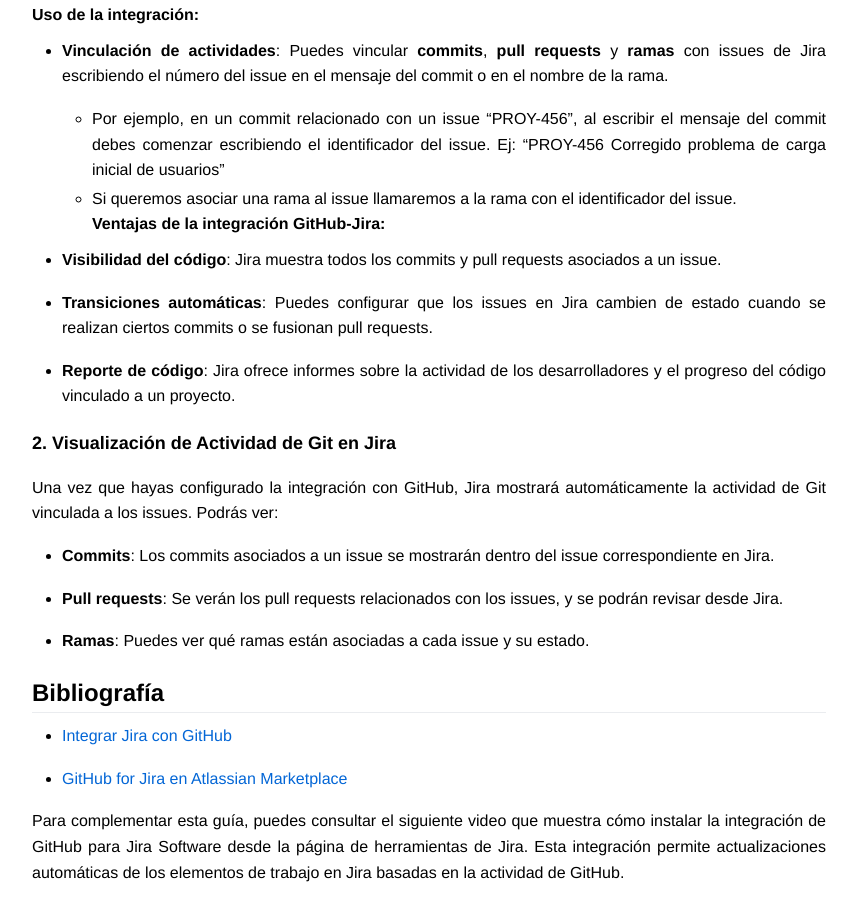
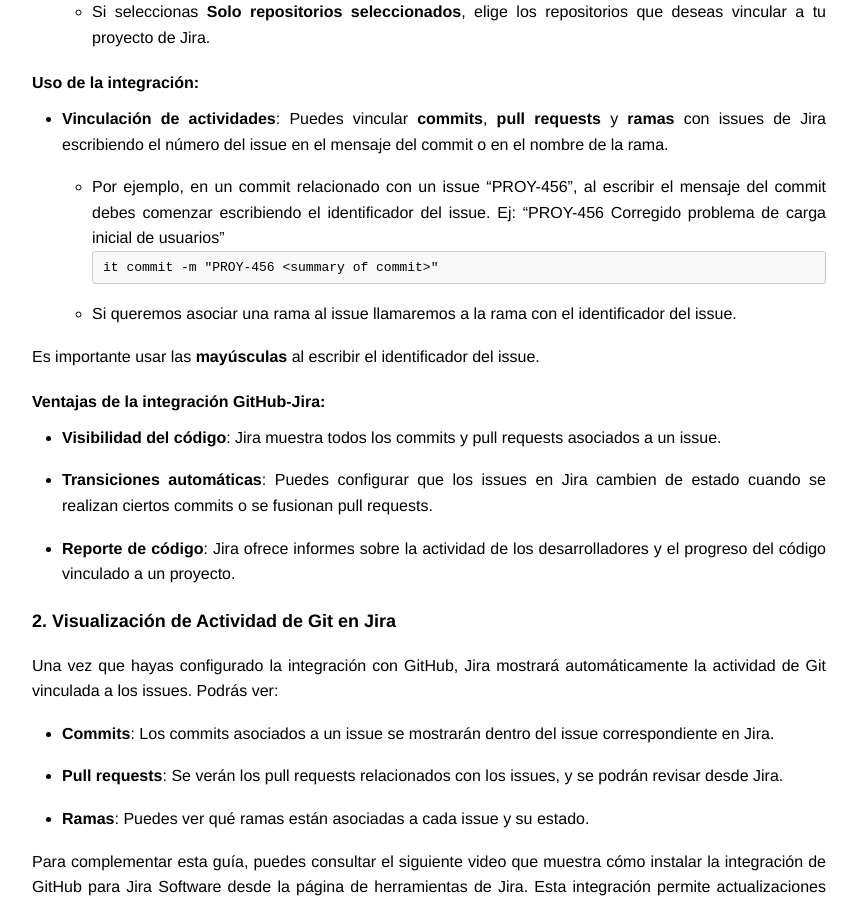
Before and after one commit to fperezIES/proyecto, a Jekyll site: the page built from UD2/gitjira.md, in a window 1280 px wide and 1400 px high, scrolled down 1117 px. Shown: the top 900 px of the window, without its empty margins (211-1068 px from the left). Built offline with Jekyll 4.4.1, drawn with Linux system fonts in a browser that asks for light colours; our own code applies the rules of GitHub Pages for plain Markdown files; some of the changed lines change nothing that is shown; some of the changed text lies outside the part shown; grey boxes are pictures that could not be loaded.

Commit message:
Corregido integración git/jira

````diff
--- a/UD2/gitjira.md
+++ b/UD2/gitjira.md
@@ -3,6 +3,8 @@
 ## Integración de Git en Jira
 
 Para integrar **Git** en **Jira** utilizando la versión gratuita, una opción común es hacerlo mediante la integración de **GitHub**. A continuación, se explica cómo realizar esta integración de manera sencilla.
+
+Antes de empezar es necesario que [crees una organización en GitHub](organizacion.github.md) y transfieras los repositorios a enlazar en Jira a esa organización.
 
 ### 1. **Integrar GitHub con Jira**
 
@@ -16,13 +18,13 @@
 
     - Busca **GitHub for Jira** y selecciónala de los resultados.
 
-    - Haz clic en **Obtener aplicación** y luego en **Consíguelo ahora**.
+    - Haz clic en **Obtener aplicación** y luego en **Consíguelo ahora**. (*Get it now*)
 
 2. **Conectar una organización de GitHub**:
 
-    - Después de instalar la aplicación, haz clic en **Empezar**. Si la aplicación ya está instalada, ve a **Apps** > **Administrar tus aplicaciones** y luego **GitHub for Jira**.
+    - Después de instalar la aplicación, haz clic en **Empezar**. Si la aplicación ya está instalada, ve a **Apps** > **Gestiona tus aplicaciones** y luego **GitHub for Jira**.
 
-    - Haz clic en **Continuar**.
+    - Haz clic en **Get Started** y luego **Continue.**
 
     - Selecciona **GitHub Cloud** y luego **Siguiente**.
 
@@ -42,7 +44,12 @@
 - **Vinculación de actividades**: Puedes vincular **commits**, **pull requests** y **ramas** con issues de Jira escribiendo el número del issue en el mensaje del commit o en el nombre de la rama.
 
     - Por ejemplo, en un commit relacionado con un issue "PROY-456", al escribir el mensaje del commit debes comenzar escribiendo el identificador del issue. Ej: "PROY-456 Corregido problema de carga inicial de usuarios"
+    ```sh
+it commit -m "PROY-456 <summary of commit>"
+```
     - Si queremos asociar una rama al issue llamaremos a la rama con el identificador del issue.
+
+Es importante usar las **mayúsculas** al escribir el identificador del issue.
 #### Ventajas de la integración GitHub-Jira:
 
 - **Visibilidad del código**: Jira muestra todos los commits y pull requests asociados a un issue.
@@ -63,13 +70,14 @@
 - **Ramas**: Puedes ver qué ramas están asociadas a cada issue y su estado.
 
 
+Para complementar esta guía, puedes consultar el siguiente video que muestra cómo instalar la integración de GitHub para Jira Software desde la página de herramientas de Jira. Esta integración permite actualizaciones automáticas de los elementos de trabajo en Jira basadas en la actividad de GitHub.
+
+<iframe width="560" height="315" src="https://www.youtube.com/embed/N-RZjp4og28?si=TzdrZ60cYRvzfKzC" title="YouTube video player" frameborder="0" allow="accelerometer; autoplay; clipboard-write; encrypted-media; gyroscope; picture-in-picture; web-share" referrerpolicy="strict-origin-when-cross-origin" allowfullscreen></iframe>
+
 ## Bibliografía
 
 - [Integrar Jira con GitHub](https://support.atlassian.com/jira-cloud-administration/docs/integrate-jira-software-with-github/)
 
 - [GitHub for Jira en Atlassian Marketplace](https://marketplace.atlassian.com/apps/1219592/github-for-jira?hosting=cloud&tab=overview)
 
-
-Para complementar esta guía, puedes consultar el siguiente video que muestra cómo instalar la integración de GitHub para Jira Software desde la página de herramientas de Jira. Esta integración permite actualizaciones automáticas de los elementos de trabajo en Jira basadas en la actividad de GitHub.
-
-<iframe width="560" height="315" src="https://www.youtube.com/embed/N-RZjp4og28?si=TzdrZ60cYRvzfKzC" title="YouTube video player" frameborder="0" allow="accelerometer; autoplay; clipboard-write; encrypted-media; gyroscope; picture-in-picture; web-share" referrerpolicy="strict-origin-when-cross-origin" allowfullscreen></iframe>
+- [Cómo referenciar Issues desde Git](https://support.atlassian.com/jira-software-cloud/docs/reference-issues-in-your-development-work/)
````
